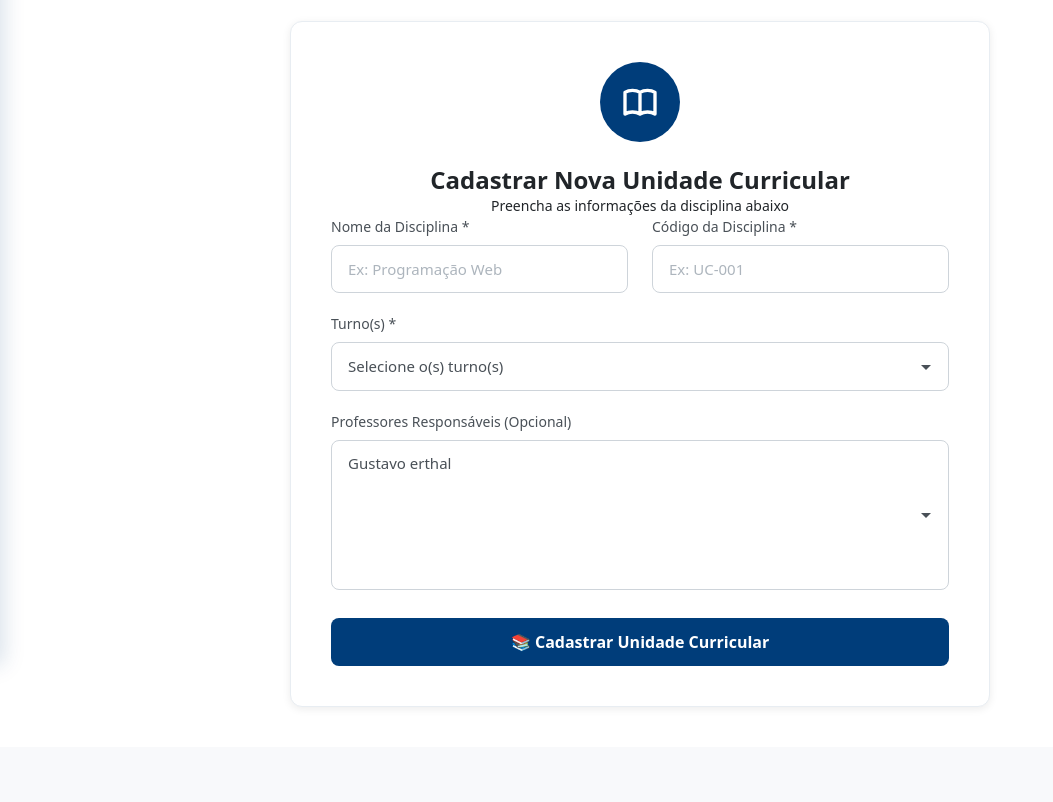
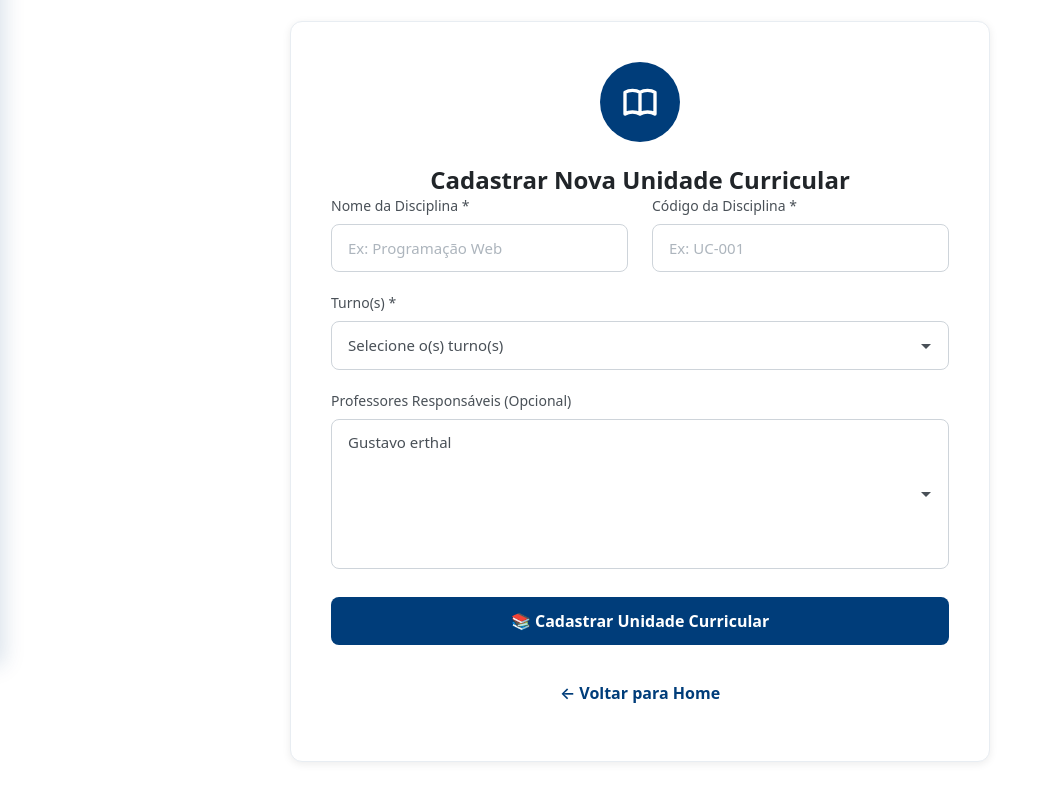
Before and after one commit to erthal-guu/TCC, a PHP site: page /cadastro_uc.php in a window 1280 px wide. Shown: the part 135-937 px from the top of the page, without its empty margins (0-1053 px from the left). Before the commit the page ends 842 px from the top, so only its background shows below. Run offline with PHP 8.4, Linux system fonts and the light colour scheme; the visitor is signed in with stand-in values (Sample User, id 1); data comes from the database, SQL or seed files in the repository.

Commit message:
(Alterações visuais das tela de cadastro)

```diff
--- a/public/cadastro_uc.php
+++ b/public/cadastro_uc.php
@@ -31,6 +31,7 @@ if ($_SERVER['REQUEST_METHOD'] === 'POST') {
 
             if ($stmt->execute()) {
                 $unidade_id = $connection->insert_id;
+
                 if (!empty($professores)) {
                     $sql_prof = "INSERT INTO professor_unidade (id_professor, id_unidade) VALUES (?, ?)";
                     $stmt_prof = $connection->prepare($sql_prof);
@@ -74,6 +75,7 @@ $professores_result = $connection->query("SELECT id, nome FROM professores ORDER
 <div class="top-header">
     <div class="logo-section">
         <h2><img src="assets/img/logo-senai-home.png" alt="Logo SENAI" /></h2>
+    </div>
 </div>
 
 <div class="container-page">
@@ -86,7 +88,6 @@ $professores_result = $connection->query("SELECT id, nome FROM professores ORDER
             </div>
 
             <h2 class="card-title">Cadastrar Nova Unidade Curricular</h2>
-            <p class="card-subtitle">Preencha as informações da disciplina abaixo</p>
 
             <?php if($msg): ?>
                 <div class="alert alert-<?= $msgType ?> alert-dismissible fade show" role="alert">
@@ -141,6 +142,12 @@ $professores_result = $connection->query("SELECT id, nome FROM professores ORDER
                 <button type="submit" class="btn-cadastrar">
                     📚 Cadastrar Unidade Curricular
                 </button>
+
+                <p style="text-align: center; margin-top: 16px;">
+                    <a href="home.php" style="color: #003D7A; text-decoration: none; font-weight: 600;">
+                        ← Voltar para Home
+                    </a>
+                </p>
             </form>
         </div>
     </div>
--- a/public/menu.php
+++ b/public/menu.php
@@ -31,7 +31,7 @@
 
         <div class="menu-section">
             <div class="menu-section-title">CADASTROS</div>
-            <a href="cadastro_Professores.php">
+            <a href="../public/cadastro_Professores.php">
                 <div class="menu-icon icon-professor"></div>
                 <span>Cadastrar Professor</span>
             </a>
```
